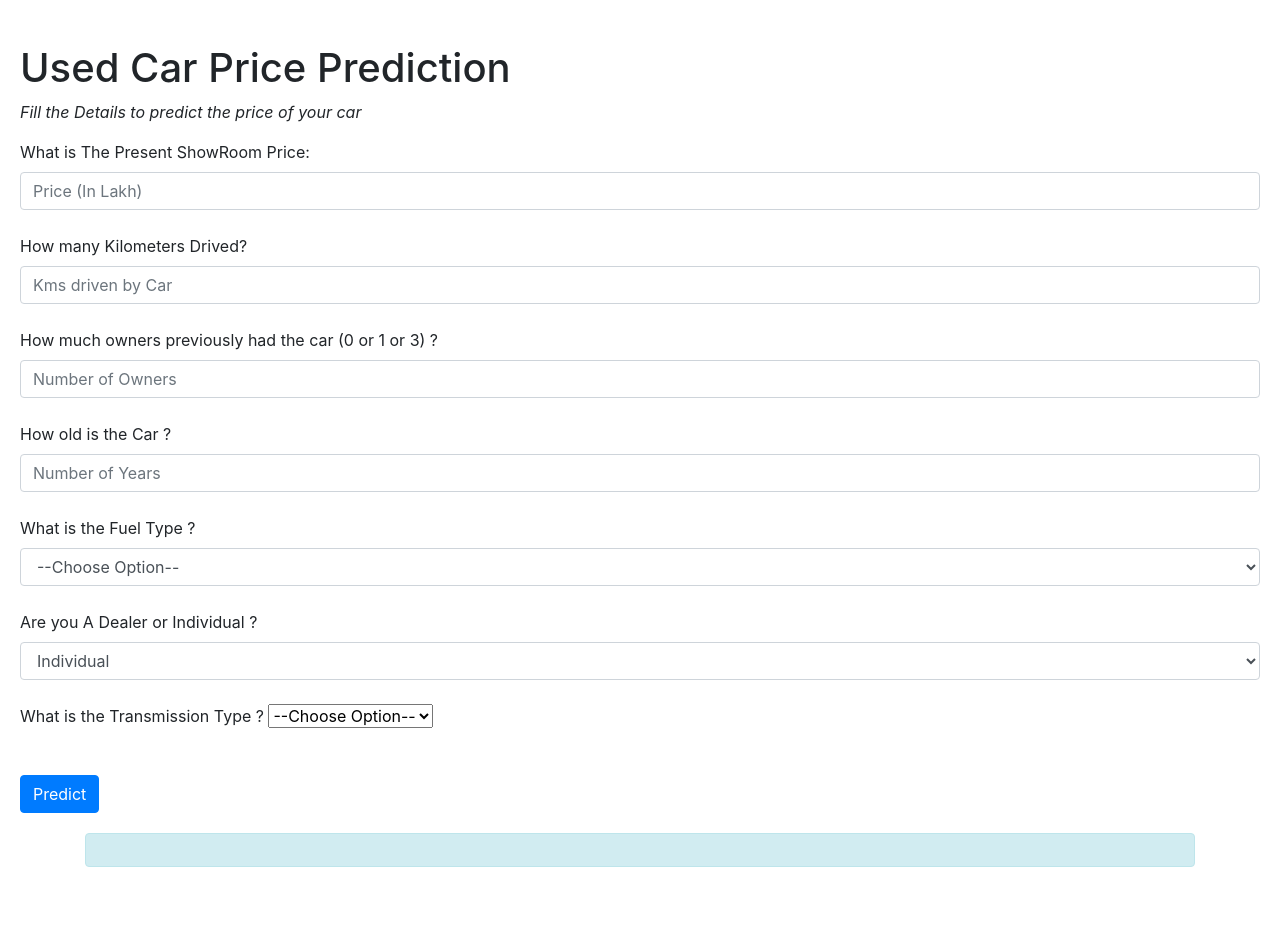
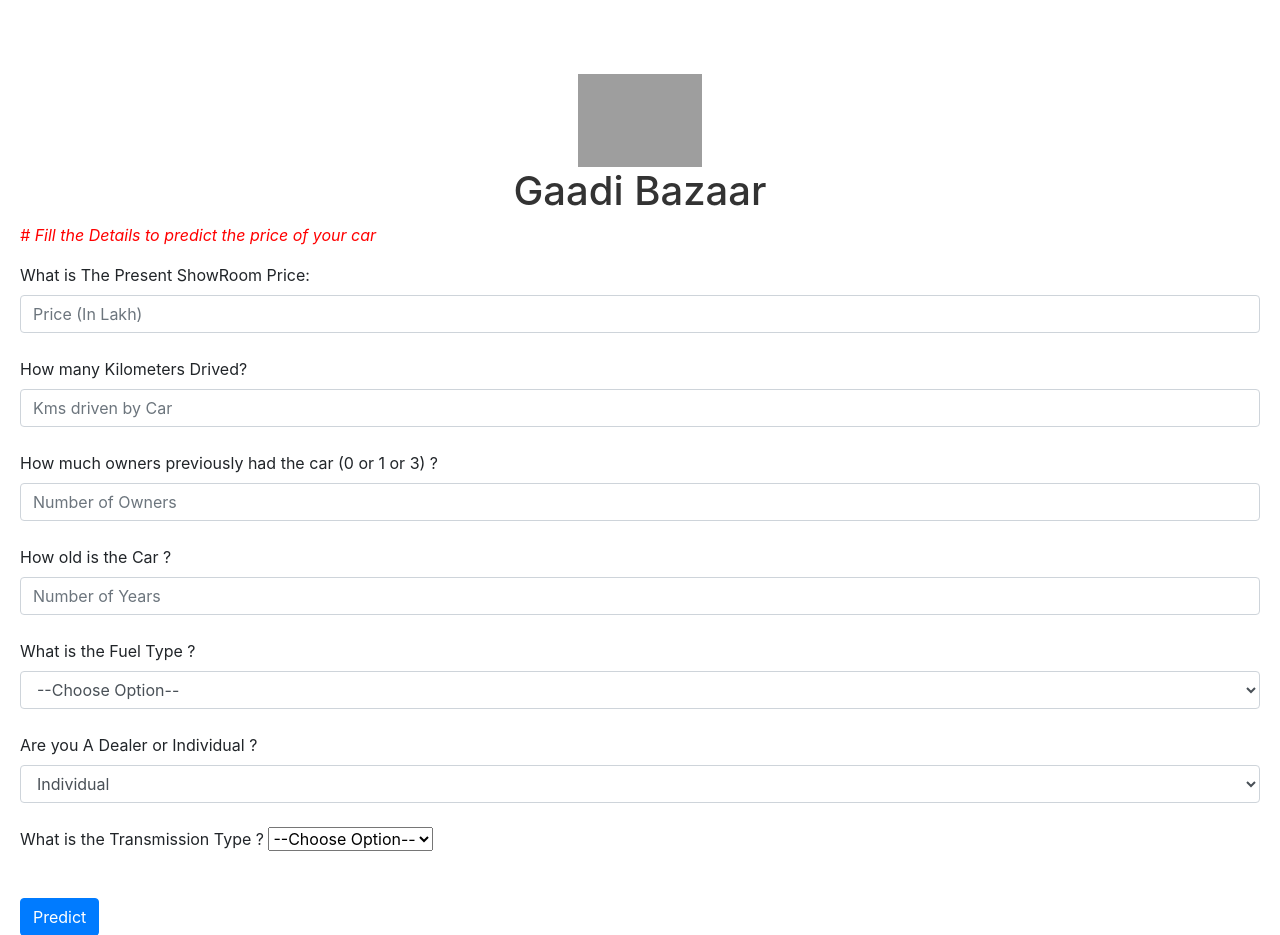
Before and after one commit to iamswapnil22/Gaadi-Bazzar, a Python web app: template Templates/index.html in a window 1280 px wide. Shown: the part 56-991 px from the top of the page. Before the commit the page ends 923 px from the top, so only its background shows below. Run offline with Jinja, Linux system fonts and the light colour scheme; the template is opened without the code that fills it, so the values that code supplies are empty; some libraries are stand-ins or nearby versions; grey boxes are pictures that could not be loaded.

Commit message:
title change in index.html

```diff
--- a/Templates/index.html
+++ b/Templates/index.html
@@ -12,6 +12,17 @@
     .main-form {
       margin: 20px; /* Adjust the value as needed */
     }
+    #main_title {
+            text-align: center;
+            color: #333; /* Add your preferred text color */
+            margin-top: 50px; /* Adjust as needed */
+        }
+        /* body {
+            margin: 0;
+            padding: 0;
+            font-family: 'Arial', sans-serif;
+            text-align: center;
+        } */
   </style>
 </head>
 <body>
@@ -20,7 +31,7 @@
   <!-- Links -->
   <ul class="navbar-nav">
     <li class="nav-item">
-      <a class="nav-link" href="https://used-car-price-prediction-k.herokuapp.com">Home</a>
+      <a class="nav-link" href="">Home</a>
     </li>
     <li class="nav-item">
       <a class="nav-link" href="#">About</a>
@@ -32,9 +43,11 @@
 
 
 <div class="regform main-form">
-  <!--<img align="middle" src="https://image.freepik.com/free-vector/by-my-car-illustration-concept_114360-870.jpg"> -->
-  <h1>Used Car Price Prediction</h1>
-  <p style="font-style: italic;">Fill the Details to predict the price of your car</p>
+  <div id="main_title">
+  <img  src="https://image.freepik.com/free-vector/by-my-car-illustration-concept_114360-870.jpg" alt="Logo" style="max-width: 10%; height: 10%;">
+    <h1 >Gaadi Bazaar</h1>
+  </div>
+  <p style="font-style: italic;color: red;"># Fill the Details to predict the price of your car</p>
 
     <!-- User Input Form-->
     <form action="{{ url_for('predict')}}" method="post">
```
